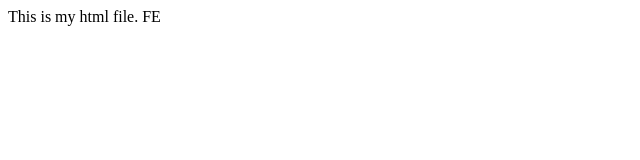
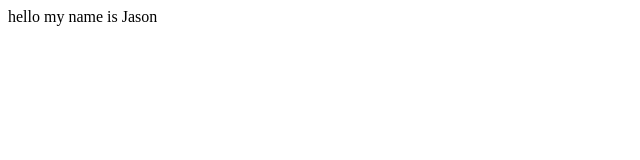
Before and after one commit to caelinsheahan/Git-team-Go, a website: page index.html in a window 1280 px wide. Shown: the full height of the page, 0-640 px from the left. Drawn offline with Linux system fonts and the light colour scheme.

Commit message:
jason was here

```diff
--- a/index.html
+++ b/index.html
@@ -5,6 +5,6 @@
     <title></title>
   </head>
   <body>
-    This is my html file. FE
+    hello my name is Jason
   </body>
 </html>
```
